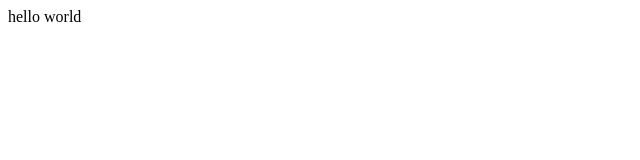
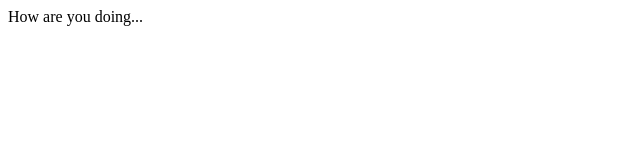
Before and after one commit to SANTOSHREDDY05/apnacollege-demo, a plain HTML site: page index.html in a window 1280 px wide. Shown: the full height of the page, 0-640 px from the left. Drawn offline with Linux system fonts and the light colour scheme.

Commit message:
<p> data changed in index.html

```diff
--- a/index.html
+++ b/index.html
@@ -1 +1 @@
-<p>hello world</p>
+<p>How are you doing...</p>
```
